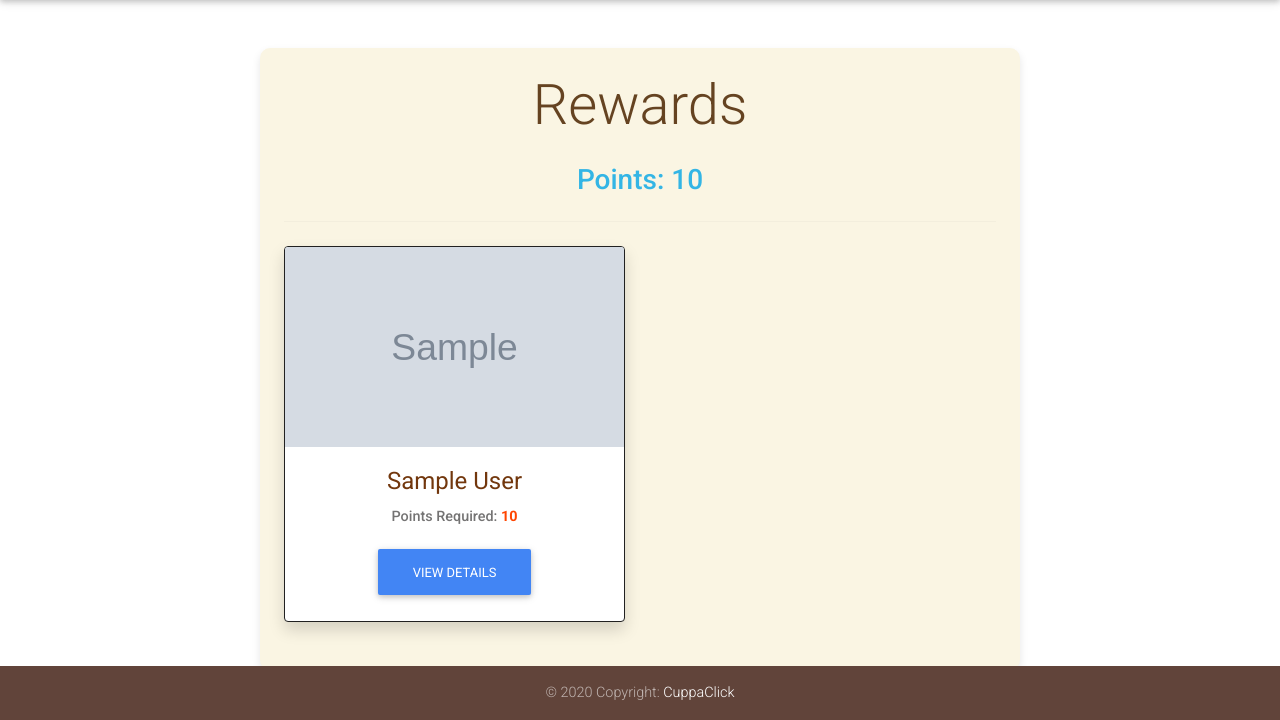
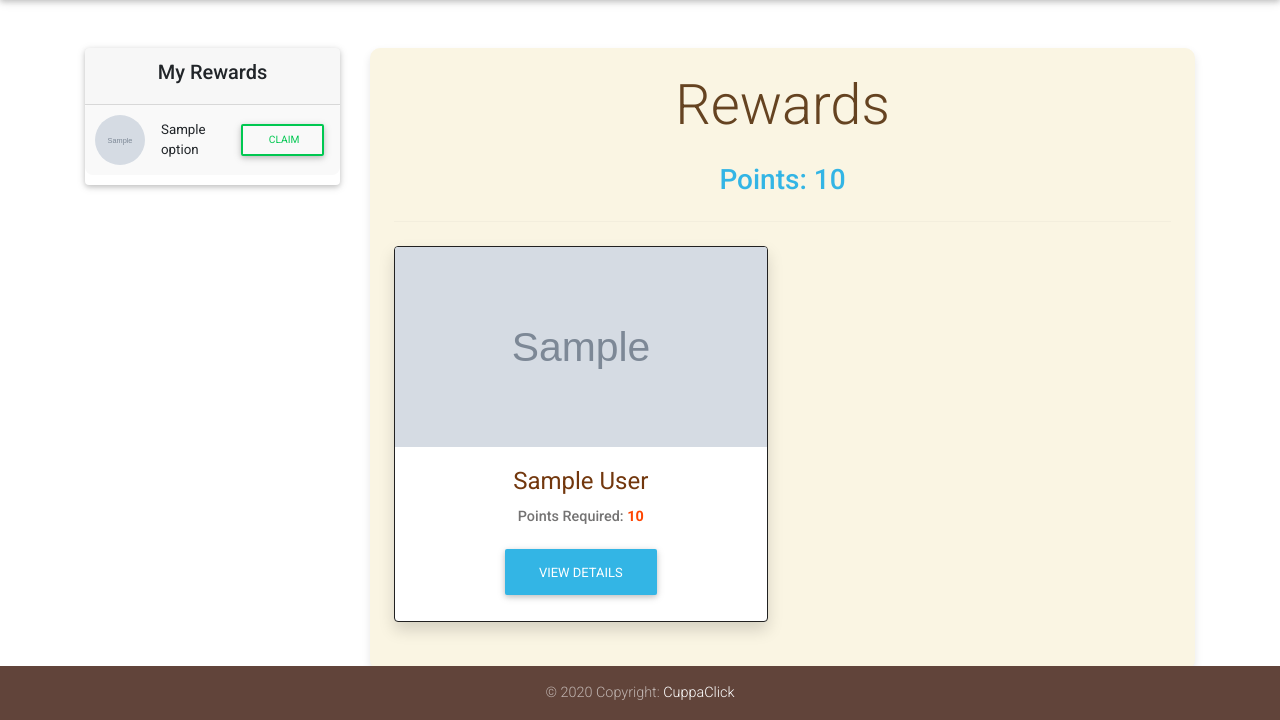
Before and after one commit to YapYuNing08/GitExercise-TT5L-10, a Django app: template deliver/customer/templates/customer/point.html in a window 1280 px wide. Shown: the part 80-800 px from the top of the page. Run offline with Django 5.2, Linux system fonts and the light colour scheme; tables that the repository leaves empty hold one stand-in row (values such as "Sample post"); the template is opened without the code that fills it: values that come from a table or form of the project are taken from there, most other values are stand-ins (such as "Sample title", 1, 10 or a date in 2020); grey boxes marked "Sample" are stand-in pictures; some libraries are stand-ins or nearby versions.

Commit message:
Update point.html css

```diff
--- a/deliver/customer/templates/customer/point.html
+++ b/deliver/customer/templates/customer/point.html
@@ -1,9 +1,59 @@
 {% extends 'customer/base.html' %}
+{% block content %}
 
-{% block content %}
 <div class="container container-rewards my-5">
-    <div class="row justify-content-center">
-        <div class="col-md-8 col-sm-12 p-4 text-center card-reward">
+    <div class="row">
+        <div class="col-md-3"> <!-- Changed from col-md-3 to col-md-4 -->
+            <!-- My Rewards Section -->
+            <div class="card mb-4">
+                <div class="card-header">
+                    <h5 class="text-center"><strong>My Rewards</strong></h5>
+                </div>
+                <ul class="list-group list-group-flush">
+                    {% for redemption in redeemed_items %}
+                    <li class="list-group-item">
+                        <div class="d-flex align-items-center justify-content-between">
+                            <div class="d-flex align-items-center">
+                                <img src="{{ redemption.option.image.url }}" alt="{{ redemption.option.name }}" width="50" height="50" class="mr-3">
+                                <span class="name">{{ redemption.option.name }}</span>
+                            </div>
+                            <button type="button" class="btn btn-outline-success btn-sm claim-button" data-toggle="modal" data-target="#verifyModal{{ redemption.id }}">
+                                Claim
+                            </button>
+                        </div>
+                    </li>
+                    <!-- Verify Modal -->
+                    <div class="modal fade" id="verifyModal{{ redemption.id }}" tabindex="-1" role="dialog" aria-labelledby="verifyModal{{ redemption.id }}Label" aria-hidden="true">
+                        <div class="modal-dialog" role="document">
+                            <div class="modal-content">
+                                <div class="modal-header">
+                                    <h5 class="modal-title" id="verifyModal{{ redemption.id }}Label">Verify Redemption</h5>
+                                    <button type="button" class="close" data-dismiss="modal" aria-label="Close">
+                                        <span aria-hidden="true">&times;</span>
+                                    </button>
+                                </div>
+                                <div class="modal-body">
+                                    <form id="verifyForm{{ redemption.id }}" action="{% url 'verify_item' %}" method="POST">
+                                        {% csrf_token %}
+                                        <input type="hidden" name="redemption_id" value="{{ redemption.id }}">
+                                        <div class="form-group">
+                                            <label for="admin_password">Admin Password:</label>
+                                            <input type="password" name="admin_password" class="form-control" required>
+                                        </div>
+                                        <button type="submit" class="btn btn-primary">Verify</button>
+                                    </form>
+                                </div>
+                            </div>
+                        </div>
+                    </div>
+                    <!-- End Verify Modal -->
+                    {% endfor %}
+                </ul>
+            </div>
+        </div>
+
+        <div class="col-md-9"> <!-- Changed from col-md-9 to col-md-8 -->
+            <div class="card-reward p-4 text-center">
                 <h1 class="display-4 mb-4">Rewards</h1>
                 <h3 class="text-info"><strong>Points: {{ initial_points }}</strong></h3>
                 <hr class="my-4">
@@ -14,7 +64,6 @@
                     </div>
                     {% endfor %}
                 {% endif %}
-
                 <div class="row row-cols-1 row-cols-md-2">
                     {% for option in redemption_options %}
                     <div class="col mb-4">
@@ -23,12 +72,11 @@
                             <div class="card-body">
                                 <h5 class="card-title card-title-reward">{{ option.name }}</h5>
                                 <p class="card-text"><strong>Points Required: <span class="points-required">{{ option.points_required }}</span></strong></p>
-                            <button type="button" class="btn btn-primary" data-toggle="modal" data-target="#modal{{ option.id }}">
+                                <button type="button" class="btn btn-info" data-toggle="modal" data-target="#modal{{ option.id }}">
                                     View Details
                                 </button>
                             </div>
                         </div>
-
                         <div class="modal fade" id="modal{{ option.id }}" tabindex="-1" role="dialog" aria-labelledby="modal{{ option.id }}Label" aria-hidden="true">
                             <div class="modal-dialog" role="document">
                                 <div class="modal-content">
@@ -39,7 +87,7 @@
                                         </button>
                                     </div>
                                     <div class="modal-body">
-                                    <img src="{{ option.image.url }}" alt="{{ option.name }}" width="300px" height="200px" />
+                                        <img src="{{ option.image.url }}" alt="{{ option.name }}" width="300px" height="200px">
                                         <p><strong>{{ option.description | linebreaksbr }}</strong></p>
                                         <p>Points Required: {{ option.points_required }}</p>
                                         <form id="redeemForm" action="{% url 'redeem_item' %}" method="POST">
@@ -57,11 +105,11 @@
             </div>
         </div>
     </div>
+</div>
 
 <style>
     .container-rewards {
         color: #654321;
-        /* font-family: Arial, sans-serif; */
     }
 
     .card-reward {
@@ -105,5 +153,40 @@
         color: #721c24;
         border: 1px solid #f5c6cb;
     }
+
+    /* Style for My Rewards Section */
+    .list-group-item {
+        display: flex;
+        align-items: center;
+        justify-content: space-between;
+        border: none;
+        padding: 10px;
+        background-color: #f9f9f9; /* Add background color for better separation */
+        margin-bottom: 10px; /* Add spacing between items */
+        border-radius: 8px; /* Add rounded corners */
+        transition: box-shadow 0.3s ease-in-out; /* Add transition for shadow */
+    }
+
+    .list-group-item:hover {
+        box-shadow: 0 4px 8px rgba(0, 0, 0, 0.2); /* Increase shadow on hover */
+    }
+
+    .list-group-item img {
+        border-radius: 50%;
+        margin-right: 10px;
+    }
+
+    /* Make the 'Claim' button smaller and add right margin */
+    .claim-button {
+        font-size: 0.8rem;
+        padding: 2px 6px; /* Adjust padding to make the text fit in a single line */
+        margin-left: 10px; /* Added margin-left for spacing */
+        white-space: nowrap; /* Ensure text stays on one line */
+    }
+
+    .name{
+        font-size: smaller;
+    }
 </style>
+
 {% endblock content %}
```
Lines whose indentation alone changed are shown as unchanged.
